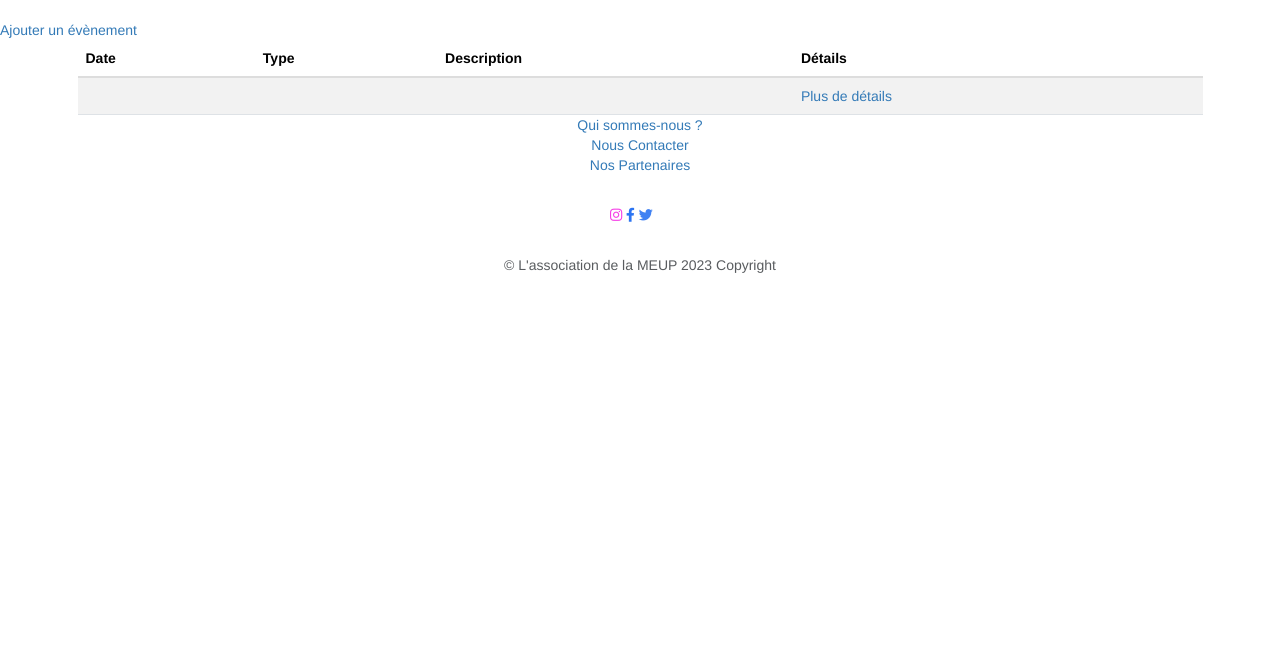
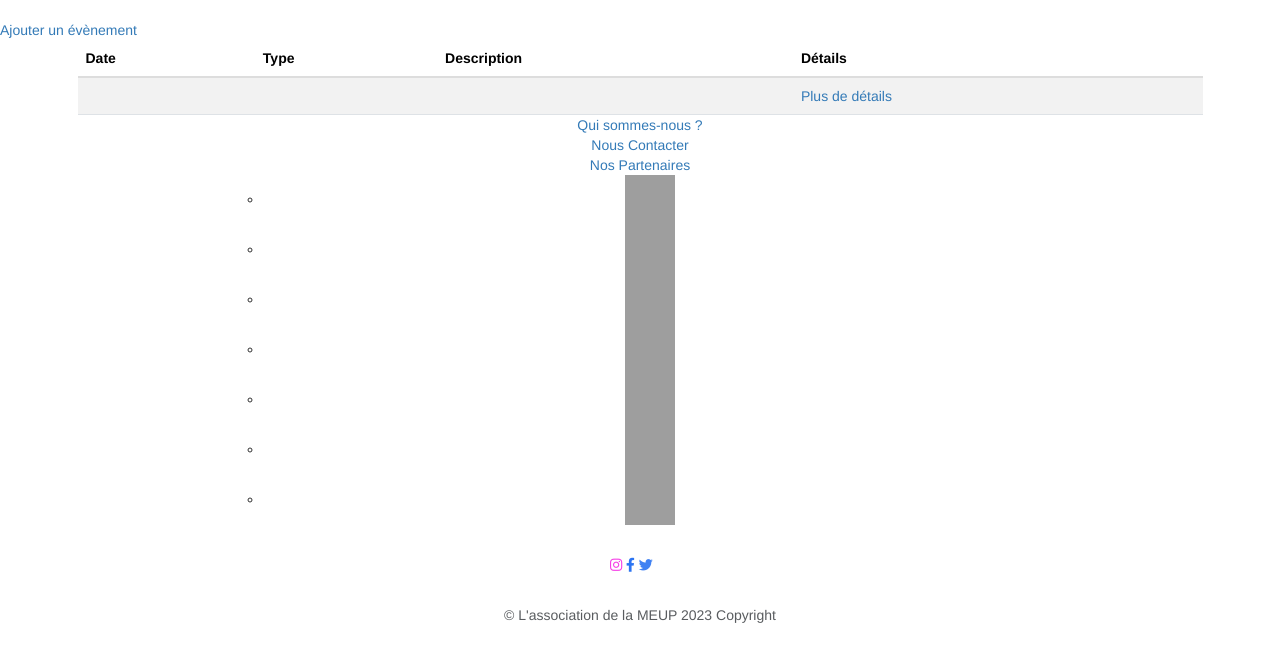
Before and after one commit to CoopCommuns/SiteWeb_MEUP, a PHP site: page /Afficher.php in a window 1280 px wide. Shown: the part 62-724 px from the top of the page. Run offline with PHP 8.4, Linux system fonts and the light colour scheme; tables that the repository leaves empty or names only in its code hold one stand-in row (values such as "Sample post"); data that the repository does not hold is empty; some libraries are stand-ins or nearby versions; grey boxes are pictures that could not be loaded.

Commit message:
mise à jour

```diff
--- a/App/Composants/Footer.php
+++ b/App/Composants/Footer.php
@@ -14,7 +14,34 @@
                   <ul class="list-unstyled nav-links mb-5">
                     <li><a href="About.php">Qui sommes-nous ?</a></li>
                     <li><a href="index.php#contact">Nous Contacter</a></li>
-                    <li><a href="#">Nos Partenaires</a></li>
+                    <li><a href="#">Nos Partenaires</a>
+                        <div class="collapse navbar-collapse">
+                            <ul class="navbar-navfooter ">
+                                <li class="img-footer">
+                                <img src="../assets/img/THÉÂTRE DU FIL.jpg" alt="" width="50" height="50">
+                                </li>
+                                <li class="img-footer">
+                                    <img src="../assets/img/CYCLOFFICINE.jpeg" alt="" width="50" height="50">
+                                </li>
+                                <li class="img-footer">
+                                     <img src="../assets/img/NATURE NOURRICIERE.png" alt="" width="50" height="50">
+                                </li>
+                                <li class="img-footer">
+                                      <img src="../assets/img/DM Compost (couleur).png" alt="" width="50" height="50">
+                                </li>
+                                <li class="img-footer">
+                                      <img src="../assets/img/GOSB.png" alt="" width="50" height="50">
+                                </li>
+                                <li class="img-footer">
+                                      <img src="../assets/img/GREENATION (couleur).png" alt="" width="50" height="50">
+                                </li>
+                                <li class="img-footer">
+                                      <img src="../assets/img/LES PARQUES.png" alt="" width="50" height="50">
+                                </li>
+                                </li>
+                            </ul>
+                        </div>
+                  </li>
                   </ul>
 
                   <div class="social mb-4">
--- a/App/Composants/Header.php
+++ b/App/Composants/Header.php
@@ -34,7 +34,7 @@
                         </a>
                         <ul class="dropdown-menu dropdown-menu-end" aria-labelledby="navbarDropdown" id="dropdownMenu">
                             <li><a class="dropdown-item" href="Projets.php#Restaurant Café">Le Restaurant Café coopératif de La MEUP</a></li>
-                            <li><a class="dropdown-item" href="Projets.php#Compositeur Collectif">Le Compositeur Collectif Et Son Jardin Créatif & Productif</a></li>
+                            <li><a class="dropdown-item" href="Projets.php#Compositeur Collectif">Le Composteur Collectif Et Son Jardin Créatif & Productif</a></li>
                             <li><a class="dropdown-item" href="Projets.php#La Bricothèque & La Grainothèque">La bricothèque & La grainothèque</a></li>
                         </ul>
                     </li>
```
Also changed, not shown: App/Projets.php (+14 -5 lines), assets/img/Capture.PNG (added), assets/img/Carousel/FORUM ESS 1.png (added), assets/img/Carousel/VIDE GRENIERS.png (added), assets/img/Carousel/banniere5.jpg (deleted), assets/img/IMG-20230626-WA0007.jpg (added), assets/img/bricothèque.PNG (added), assets/img/grainothèque.PNG (added), assets/img/pavillons.PNG (added), assets/img/restaurant.PNG (added), assets/img/restaurant1.PNG (added).
